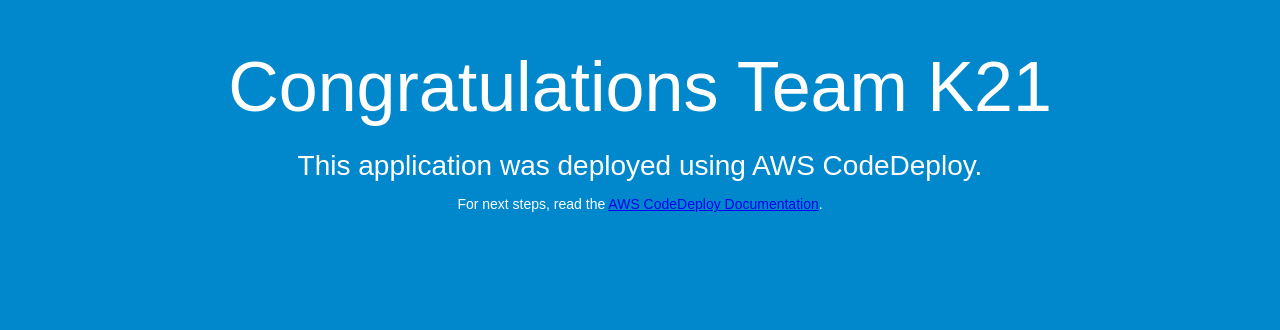
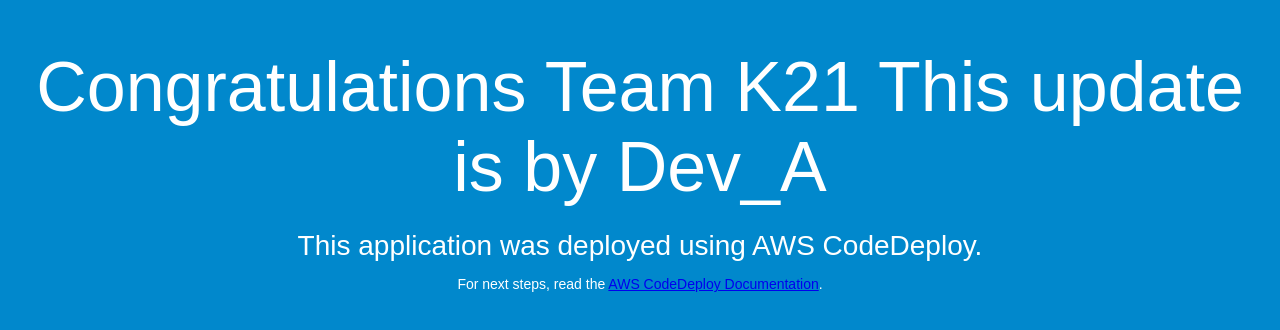
Before and after one commit to swami-github-user/my-demo-22-june-repo, a plain HTML site: page index.html in a window 1280 px wide. Drawn offline with Linux system fonts and the light colour scheme.

Commit message:
Update index.html

```diff
--- a/index.html
+++ b/index.html
@@ -26,7 +26,7 @@
 </head>
 <body>
   <div align="center">
-    <h1>Congratulations Team K21</h1>
+    <h1>Congratulations Team K21 This update is by Dev_A</h1>
     <h2>This application was deployed using AWS CodeDeploy.</h2>
     <p>For next steps, read the <a href="http://aws.amazon.com/documentation/codedeploy">AWS CodeDeploy Documentation</a>.</p>
   </div>
```
